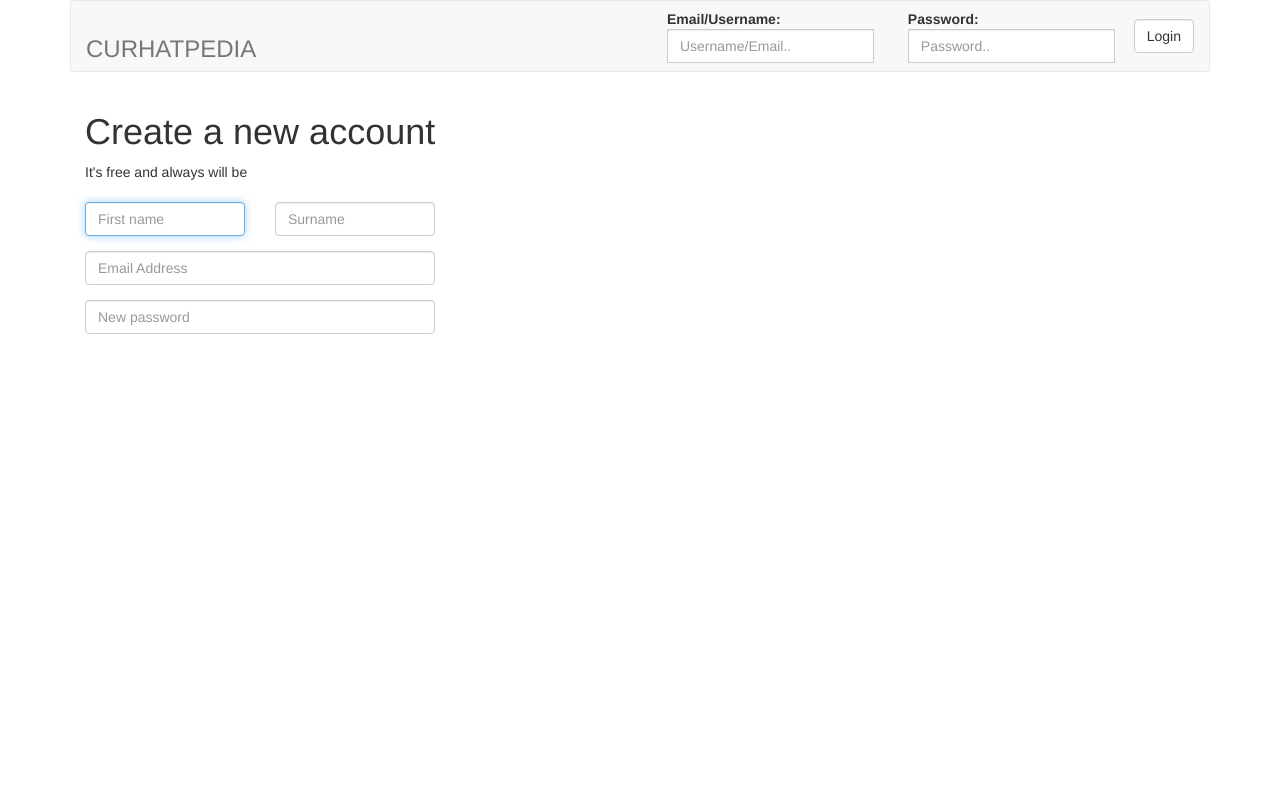
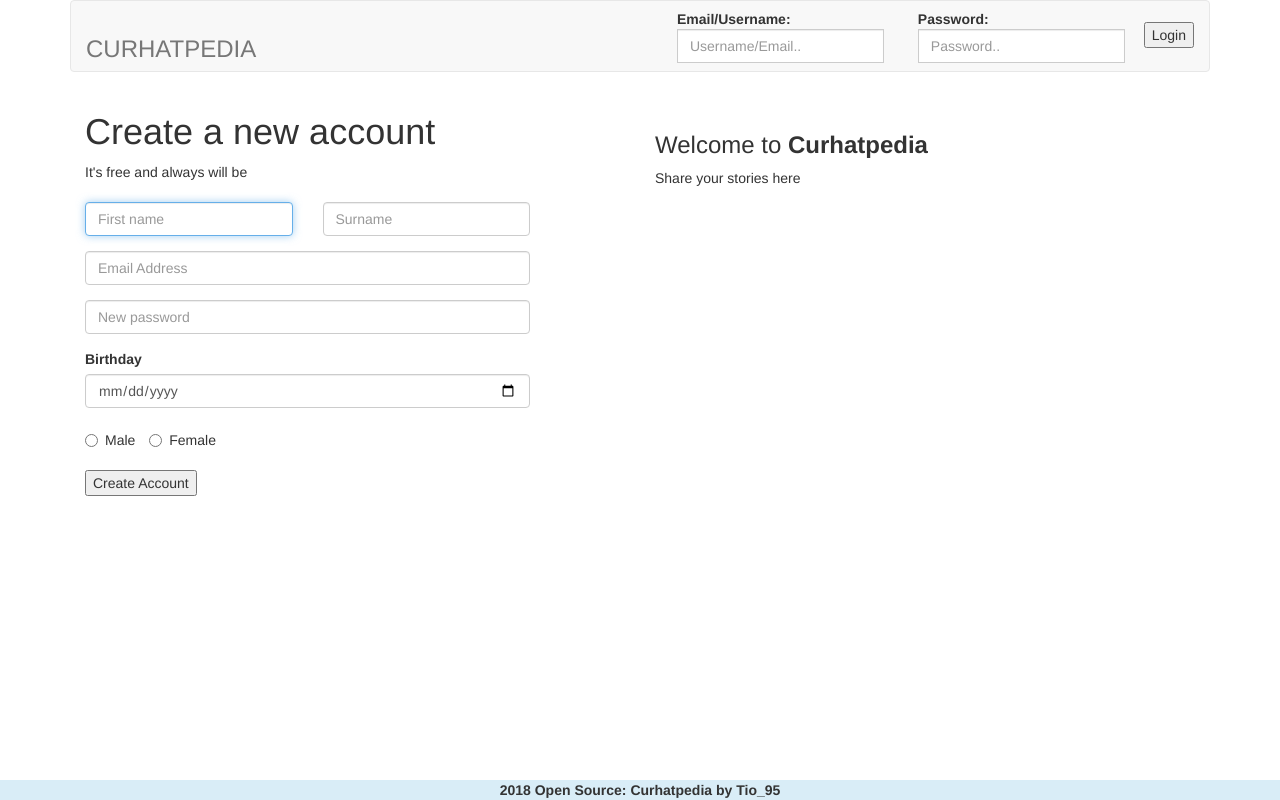
Before and after one commit to prayogitio/CurhatPedia, a Django app: page / in a window 1280 px wide. Run offline with Django 3.2, Linux system fonts and the light colour scheme; some libraries are stand-ins or nearby versions.

Commit message:
icon fix

```diff
--- a/curhatpedia/settings.py
+++ b/curhatpedia/settings.py
@@ -122,7 +122,10 @@ USE_TZ = True
 # https://docs.djangoproject.com/en/2.0/howto/static-files/
 
 STATICFILES_STORAGE = 'whitenoise.storage.CompressedManifestStaticFilesStorage'
-STATIC_ROOT = os.path.join((BASE_DIR), 'assets')
+"""STATIC_ROOT = os.path.join((BASE_DIR), 'assets')"""
+STATICFILES_DIRS = [
+    os.path.join(BASE_DIR, "assets"),
+]
 STATIC_URL = '/static/'
 
 MEDIA_URL = "/media/"
--- a/templates/index.html
+++ b/templates/index.html
@@ -4,12 +4,13 @@
 <html>
     <head>
         <meta charset="utf-8">
+        <link rel="icon" href="/static/people.png">
         <title>Cuhatpedia</title>
         <link rel="stylesheet" href="https://maxcdn.bootstrapcdn.com/bootstrap/3.3.7/css/bootstrap.min.css">
         <script src="https://ajax.googleapis.com/ajax/libs/jquery/3.3.1/jquery.min.js"></script>
         <script src="https://maxcdn.bootstrapcdn.com/bootstrap/3.3.7/js/bootstrap.min.js"></script>
         <link href="/static/styles.css" rel="stylesheet">
-        <link href="/static/icon.png" rel="icon">
+
         <meta name="viewport" content="width=device-width, initial-scale=1">
     </head>
     <body class = 'container'>
@@ -32,33 +33,59 @@
                         </div>
 
                     </div>
-                    <button type="submit" name="btnLogin" class="form-control btn btn-default">Login</button>
+                    <button type="submit" name="btnLogin">Login</button>
                 </form>
             </div>
         </nav>
-        <div class="container-fluid">
+        <div class="container-fluid row">
+            <div class="col-lg-6">
                 <h1>Create a new account</h1>
                 It's free and always will be<br/><br/>
                 <form class="form-horizontal" action="{% url 'register' %}" method="post">
                     <div class="form-group">
-                    <div class="col-sm-2">
+                        <div class="col-sm-5">
                             <input type="text" name="fistname" placeholder="First name" class="form-control" autofocus/>
                         </div>
-                    <div class="col-sm-2">
+                        <div class="col-sm-5">
                             <input type="text" name="surname" placeholder="Surname" class="form-control" />
                         </div>
                     </div>
                     <div class="form-group">
-                    <div class="col-sm-4">
+                        <div class="col-sm-10">
                             <input type="email" name="email" placeholder="Email Address" class="form-control" />
                         </div>
                     </div>
                     <div class="form-group">
-                    <div class="col-sm-4">
+                        <div class="col-sm-10">
                             <input type="password" name="newpassword" placeholder="New password" class="form-control" />
                         </div>
                     </div>
+                    <label for="birthday">Birthday</label>
+                    <div class="form-group">
+                        <div class="col-sm-10">
+                            <input type="date" class="form-control" name="birthday"/>
+                        </div>
+                    </div>
+                    <label class="radio-inline">
+                        <input type="radio" name="male">Male
+                    </label>
+                    <label class="radio-inline">
+                        <input type="radio" name="female">Female
+                    </label><br/><br/>
+                    <button type="submit" name="btnCreate">Create Account</button>
                 </form>
             </div>
+            <div class="col-lg-6">
+                <br/>
+                <h3>Welcome to <b>Curhatpedia</b></h3>
+                <p>Share your stories here</p>
+            </div>
+
+        </div>
     </body>
+    <footer>
+        <div class="footer navbar-fixed-bottom text-center bg-info">
+            <b>2018 Open Source: Curhatpedia by Tio_95</b>
+        </div>
+    </footer>
 </html>
```
Also changed, not shown: assets/icon.png (deleted), assets/people.png (added). Lines whose indentation alone changed are shown as unchanged.
